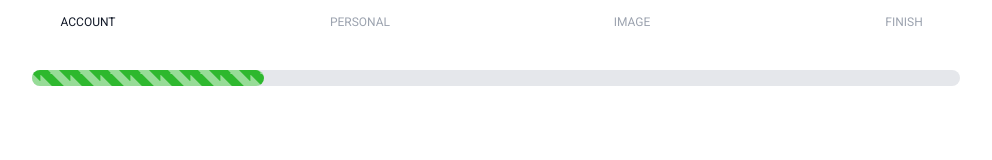
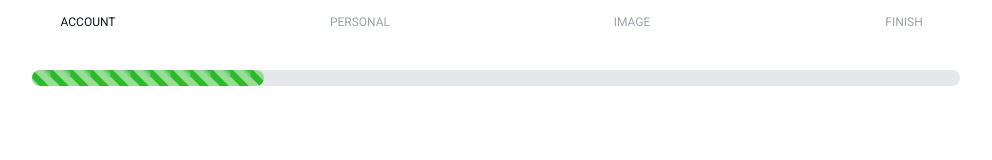
Before and after one commit to hasan75/multi_step_sign_up, a React (Create React App) app: page / in a window 1280 px wide. Shown: the part 226-386 px from the top of the page, without its empty margins (144-1136 px from the left). Built offline with nearby package versions, Linux system fonts and the light colour scheme.

Commit message:
animation edited

```diff
--- a/src/components/StepAnimation/StepAnimation.module.css
+++ b/src/components/StepAnimation/StepAnimation.module.css
@@ -1,10 +1,10 @@
 
 
 .bgCustom{
-    background: linear-gradient(45deg,rgba(255,255,255,0.5) 25%, transparent 25%, transparent 50%,rgba(255,255,255,0.5) 50%,rgba(255,255,255,0.5) 75%, transparent 75%, transparent);
+    background: linear-gradient(45deg,rgba(255,255,255,0.5) 25%, transparent 25%, transparent 50%,rgba(255,255,255,0.5) 50%,rgba(255,255,255,0.5) 75%, transparent);
     animation: move 0.5s linear infinite;
     background-color: #2eb82e;
-    background-size: 30px;
+    background-size: 20px;
 }
 
 @keyframes move
```
